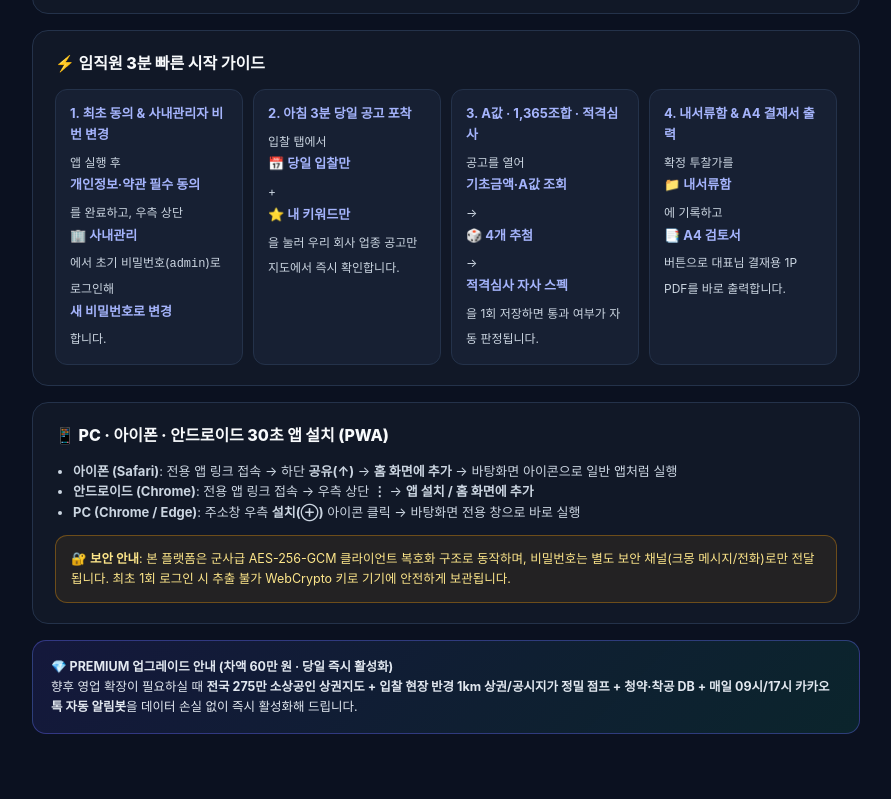
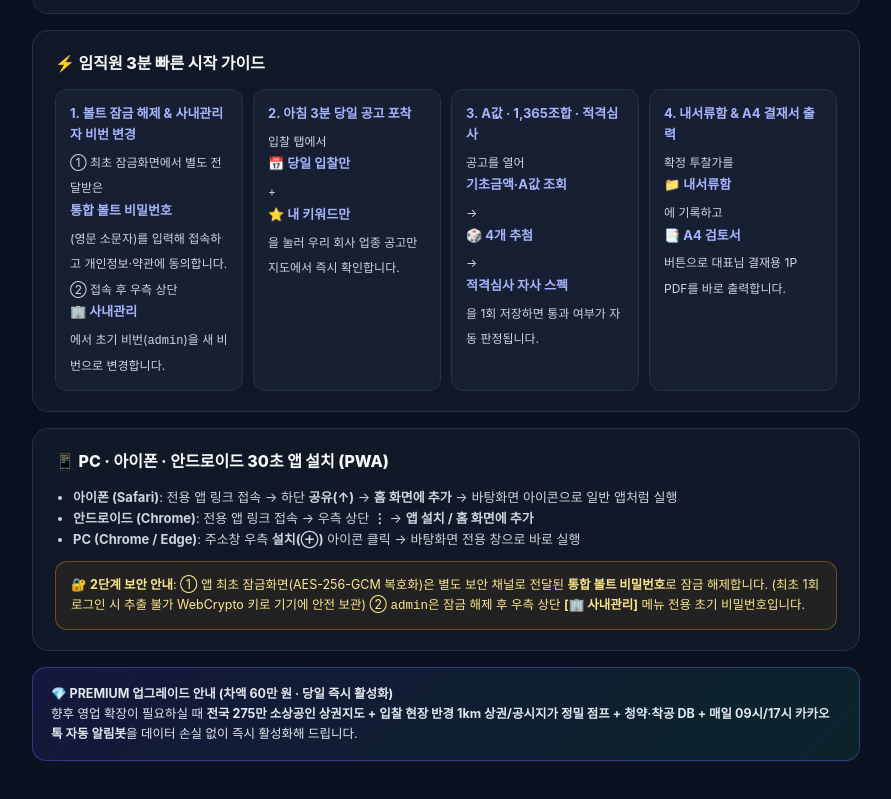
Before and after one commit to heebonpark/sh-v6m9p2, a plain HTML site: page sample/index.html in a window 1280 px wide. Shown: the part 1129-1928 px from the top of the page, without its empty margins (194-1085 px from the left). Drawn offline with Linux system fonts and the light colour scheme.

Commit message:
docs(sample): clarify 2-step vault password vs buyer admin password

```diff
--- a/sample/index.html
+++ b/sample/index.html
@@ -96,7 +96,7 @@
   <section class="card">
     <h2>⚡ 임직원 3분 빠른 시작 가이드</h2>
     <div class="steps">
-      <div class="step"><b>1. 최초 동의 & 사내관리자 비번 변경</b><span>앱 실행 후 <b>개인정보·약관 필수 동의</b>를 완료하고, 우측 상단 <b>🏢 사내관리</b>에서 초기 비밀번호(<code>admin</code>)로 로그인해 <b>새 비밀번호로 변경</b>합니다.</span></div>
+      <div class="step"><b>1. 볼트 잠금 해제 & 사내관리자 비번 변경</b><span>① 최초 잠금화면에서 별도 전달받은 <b>통합 볼트 비밀번호</b>(영문 소문자)를 입력해 접속하고 개인정보·약관에 동의합니다. ② 접속 후 우측 상단 <b>🏢 사내관리</b>에서 초기 비번(<code>admin</code>)을 새 비번으로 변경합니다.</span></div>
       <div class="step"><b>2. 아침 3분 당일 공고 포착</b><span>입찰 탭에서 <b>📅 당일 입찰만</b> + <b>⭐ 내 키워드만</b>을 눌러 우리 회사 업종 공고만 지도에서 즉시 확인합니다.</span></div>
       <div class="step"><b>3. A값 · 1,365조합 · 적격심사</b><span>공고를 열어 <b>기초금액·A값 조회</b> → <b>🎲 4개 추첨</b> → <b>적격심사 자사 스펙</b>을 1회 저장하면 통과 여부가 자동 판정됩니다.</span></div>
       <div class="step"><b>4. 내서류함 & A4 결재서 출력</b><span>확정 투찰가를 <b>📁 내서류함</b>에 기록하고 <b>📑 A4 검토서</b> 버튼으로 대표님 결재용 1P PDF를 바로 출력합니다.</span></div>
@@ -111,7 +111,7 @@
       <li><b>PC (Chrome / Edge)</b>: 주소창 우측 <b>설치(⊕)</b> 아이콘 클릭 → 바탕화면 전용 창으로 바로 실행</li>
     </ul>
     <div class="notice">
-      🔐 <b>보안 안내</b>: 본 플랫폼은 군사급 AES-256-GCM 클라이언트 복호화 구조로 동작하며, 비밀번호는 별도 보안 채널(크몽 메시지/전화)로만 전달됩니다. 최초 1회 로그인 시 추출 불가 WebCrypto 키로 기기에 안전하게 보관됩니다.
+      🔐 <b>2단계 보안 안내</b>: ① 앱 최초 잠금화면(AES-256-GCM 복호화)은 별도 보안 채널로 전달된 <b>통합 볼트 비밀번호</b>로 잠금 해제합니다. (최초 1회 로그인 시 추출 불가 WebCrypto 키로 기기에 안전 보관) ② <code>admin</code>은 잠금 해제 후 우측 상단 <b>[🏢 사내관리]</b> 메뉴 전용 초기 비밀번호입니다.
     </div>
   </section>
 
```
